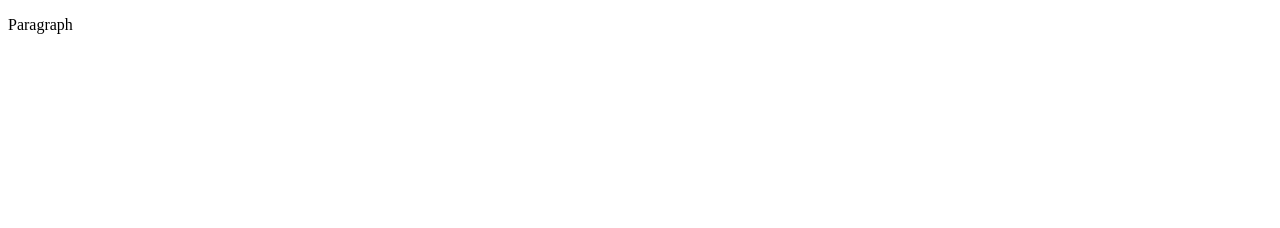
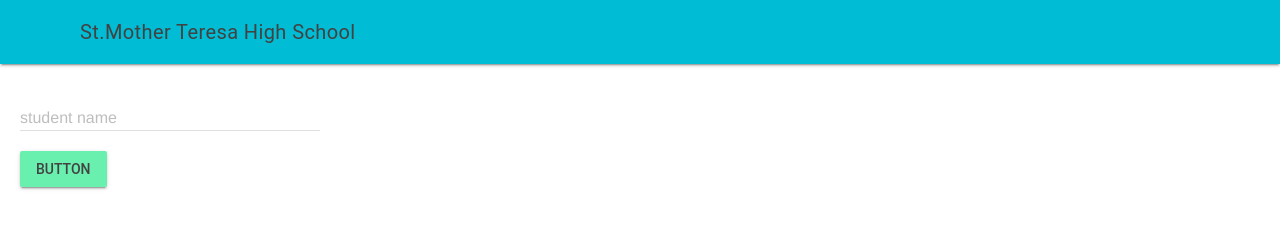
Before and after one commit to MTHS-ICS2O-2-2022/ICS2O-Unit-1-05-Bonnie-Zhu, a plain HTML site: page index.html in a window 1280 px wide. Drawn offline with nearby package versions, Linux system fonts and the light colour scheme.

Commit message:
ADD INDEX

```diff
--- a/css/style.css
+++ b/css/style.css
@@ -1,4 +1,17 @@
-/* Created by: Mr. Coxall
+/* Created by: Bonnie Zhu
 * Created on: Sep 2020
 * This file contains the CSS for index.html
 */
+
+/* Due to error in MDL : https://github.com/google/material-design-lite/issues/5281
+*/
+.mdl-ripple {
+  background: #000;
+  opacity: 0.001;
+}
+
+.mdl-layout__content {
+  padding-left: 15pt;
+  padding-right: 15pt;
+  padding-top: 15pt;
+}
--- a/index.html
+++ b/index.html
@@ -1,9 +1,39 @@
 <!DOCTYPE html>
-<html>
-  <head>
-    <title>Title</title>
-  </head>
-  <body>
-    <p>Paragraph</p>
-  </body>
+<!-- ICS2O-Unit1-05-HTML-CSS -->
+<html lang="en-ca">
+<head>
+  <meta charset="utf-8">
+  <meta name="description" content="My first webpage with MDL">
+  <meta name="keywords" content="mths, ics2o">
+  <meta name="author" content="Bonnie Zhu">
+  <meta name="viewport" content="width=device-width, initial-scale=1.0">
+  <link rel="stylesheet" href="./css/style.css">
+  <link rel="stylesheet" href="https://code.getmdl.io/1.3.0/material.cyan-green.min.css" />
+  <title>My first webpage with MDL</title>
+</head>
+<body>
+  <script defer src="https://code.getmdl.io/1.3.0/material.min.js"></script>
+  <div class="mdl-layout mdl-js-layout mdl-layout--fixed-header">
+    <header class="mdl-layout__header">
+      <div class="mdl-layout__header-row">
+        <span class="mdl-layout-title">St.Mother Teresa High School</span>
+      </div>
+    </header>
+
+    <main class="mdl-layout__content">
+      <form action="#">
+        <div class="mdl-textfield mdl-js-textfield">
+          <!-- input pattern attribute -->
+          <input class="mdl-textfield__input" type="text" pattern="[0-9]*" id="demo-input" />
+          <!-- mdl-textfield__label -->
+          <label class="mdl-textfield__label" for="demo-input">student name</label>
+        </div>
+      </form>
+      <!-- Accent-colored raised button with ripple -->
+      <button class="mdl-button mdl-js-button mdl-button--raised mdl-js-ripple-effect mdl-button--accent">
+        Button
+      </button>
+    </main>
+  </div>
+</body>
 </html>
```
